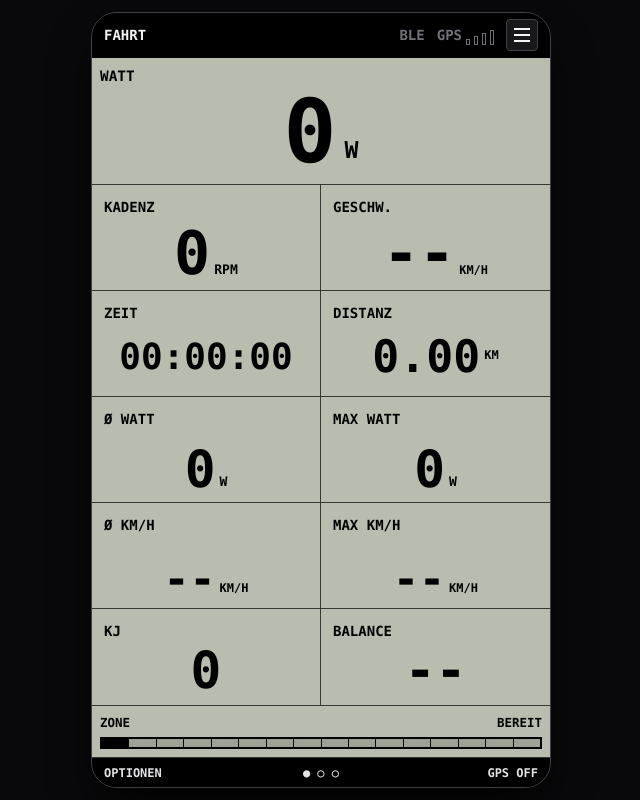
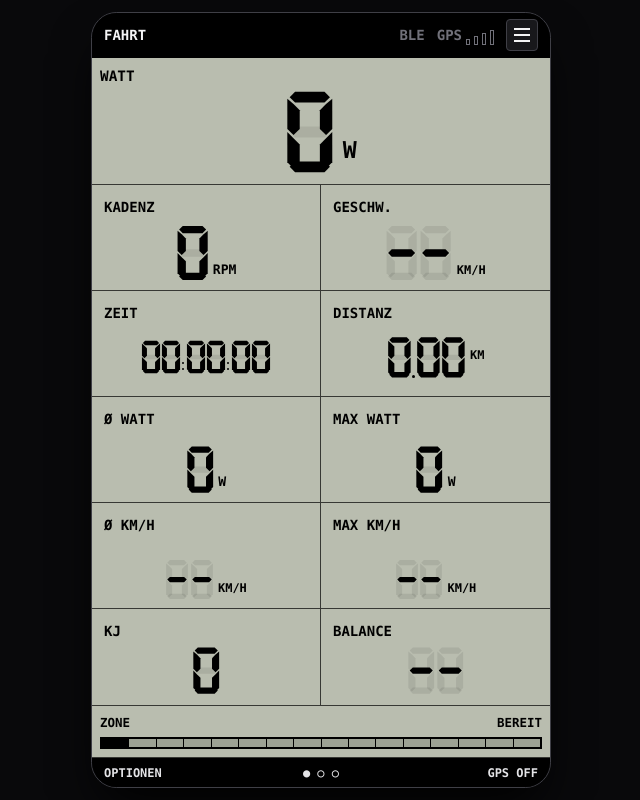
Before and after one commit to staubi82/xpedo, a React (Vite) app: page / in a window 1280 px wide. Shown: the whole page, without its empty margins (319-959 px from the left). Built offline with nearby package versions, Linux system fonts and the light colour scheme.

Commit message:
Add seven segment LCD digits

```diff
--- a/src/App.jsx
+++ b/src/App.jsx
@@ -151,6 +151,72 @@ function describeMeasurementFlags(flags) {
 function shortUuid(uuid) {
   const match = uuid.match(/^0000([0-9a-f]{4})-0000-1000-8000-00805f9b34fb$/i);
   return match ? `0x${match[1].toUpperCase()}` : uuid;
+}
+
+const sevenSegments = {
+  '0': ['a', 'b', 'c', 'd', 'e', 'f'],
+  '1': ['b', 'c'],
+  '2': ['a', 'b', 'g', 'e', 'd'],
+  '3': ['a', 'b', 'g', 'c', 'd'],
+  '4': ['f', 'g', 'b', 'c'],
+  '5': ['a', 'f', 'g', 'c', 'd'],
+  '6': ['a', 'f', 'g', 'e', 'c', 'd'],
+  '7': ['a', 'b', 'c'],
+  '8': ['a', 'b', 'c', 'd', 'e', 'f', 'g'],
+  '9': ['a', 'b', 'c', 'd', 'f', 'g'],
+  '-': ['g'],
+};
+
+function SevenDigit({ value, className = '' }) {
+  const active = new Set(sevenSegments[value] || []);
+  const segmentClass = (name) => (active.has(name) ? 'opacity-100' : 'opacity-[0.08]');
+
+  return (
+    <svg viewBox="0 0 64 112" className={`inline-block fill-current ${className}`} aria-hidden="true">
+      <polygon className={segmentClass('a')} points="13,4 51,4 58,11 51,18 13,18 6,11" />
+      <polygon className={segmentClass('b')} points="53,20 61,13 61,52 53,60 45,52 45,28" />
+      <polygon className={segmentClass('c')} points="53,64 61,56 61,95 53,103 45,95 45,72" />
+      <polygon className={segmentClass('d')} points="13,94 51,94 58,101 51,108 13,108 6,101" />
+      <polygon className={segmentClass('e')} points="11,64 19,72 19,95 11,103 3,95 3,56" />
+      <polygon className={segmentClass('f')} points="11,20 19,28 19,52 11,60 3,52 3,13" />
+      <polygon className={segmentClass('g')} points="13,49 51,49 58,56 51,63 13,63 6,56" />
+    </svg>
+  );
+}
+
+function SevenText({ value, className = '', digitClassName = '' }) {
+  return (
+    <span className={`inline-flex items-end justify-center gap-[0.05em] text-black ${className}`} aria-label={String(value)}>
+      {String(value)
+        .split('')
+        .map((char, index) => {
+          if (char === '.') {
+            return (
+              <span key={`${char}-${index}`} className="mb-[0.08em] block h-[0.16em] w-[0.16em] rounded-full bg-current" />
+            );
+          }
+          if (char === ':') {
+            return (
+              <span key={`${char}-${index}`} className="mb-[0.28em] flex h-[0.55em] w-[0.16em] flex-col justify-between">
+                <span className="h-[0.13em] w-[0.13em] rounded-full bg-current" />
+                <span className="h-[0.13em] w-[0.13em] rounded-full bg-current" />
+              </span>
+            );
+          }
+          if (char === '/') {
+            return (
+              <span key={`${char}-${index}`} className="px-[0.06em] font-mono text-[0.75em] font-black leading-none">
+                /
+              </span>
+            );
+          }
+          if (char === ' ') {
+            return <span key={`${char}-${index}`} className="w-[0.35em]" />;
+          }
+          return <SevenDigit key={`${char}-${index}`} value={char} className={digitClassName} />;
+        })}
+    </span>
+  );
 }
 
 export default function App() {
@@ -693,6 +759,14 @@ export default function App() {
                   <span className={`h-3 w-3 border border-black ${lcdDarkMode ? 'bg-[#c2c6b8]' : 'bg-black'}`} />
                 </span>
               </button>
+              <button
+                type="button"
+                onClick={() => window.location.reload()}
+                className="flex w-full justify-between border-b border-black/40 px-2 py-3 text-left text-sm font-black"
+              >
+                <span>AKTUALISIEREN</span>
+                <span>R</span>
+              </button>
               <div className="px-2 py-3 text-xs font-bold leading-5">
                 <p>{connected ? deviceName || 'VERBUNDEN' : 'NICHT VERBUNDEN'}</p>
                 <p>{calibrationMessage}</p>
@@ -707,7 +781,7 @@ export default function App() {
             <div className="col-span-2 border-b border-black/70 p-1.5 sm:p-2">
               <div className="font-mono text-[clamp(0.68rem,2.8vw,0.9rem)] font-black">WATT</div>
               <div className="flex items-end justify-center gap-2 font-mono tracking-normal">
-                <span className="text-[clamp(3.2rem,16vw,5.5rem)] font-black leading-none">{Math.max(0, metrics.watts)}</span>
+                <SevenText value={Math.max(0, metrics.watts)} digitClassName="h-[clamp(3.2rem,16vw,5.5rem)] w-[clamp(1.85rem,9vw,3.1rem)]" />
                 <span className="pb-[0.32em] text-[clamp(0.9rem,3.8vw,1.45rem)] font-black">W</span>
               </div>
             </div>
@@ -715,26 +789,28 @@ export default function App() {
             <div className="border-r border-black/70 p-2 sm:p-3">
               <div className="font-mono text-[clamp(0.65rem,2.6vw,0.875rem)] font-black">KADENZ</div>
               <div className="flex h-[calc(100%-1rem)] items-end justify-center gap-1 font-mono">
-                <span className="text-[clamp(2.3rem,13vw,3.75rem)] font-black leading-none">{metrics.cadence}</span>
+                <SevenText value={metrics.cadence} digitClassName="h-[clamp(2.3rem,13vw,3.75rem)] w-[clamp(1.28rem,7vw,2.08rem)]" />
                 <span className="pb-1 text-[clamp(0.58rem,2.3vw,0.82rem)] font-black">RPM</span>
               </div>
             </div>
             <div className="p-2 sm:p-3">
               <div className="font-mono text-[clamp(0.65rem,2.6vw,0.875rem)] font-black">GESCHW.</div>
               <div className="flex h-[calc(100%-1rem)] items-end justify-center gap-1 font-mono">
-                <span className="text-[clamp(2.3rem,13vw,3.75rem)] font-black leading-none">{metrics.speedKmh === null ? '--' : metrics.speedKmh.toFixed(1)}</span>
+                <SevenText value={metrics.speedKmh === null ? '--' : metrics.speedKmh.toFixed(1)} digitClassName="h-[clamp(2.3rem,13vw,3.75rem)] w-[clamp(1.28rem,7vw,2.08rem)]" />
                 <span className="pb-1 text-[clamp(0.55rem,2.1vw,0.75rem)] font-black">KM/H</span>
               </div>
             </div>
 
             <div className="border-t border-r border-black/70 p-2 sm:p-3">
               <div className="font-mono text-[clamp(0.65rem,2.6vw,0.875rem)] font-black">ZEIT</div>
-              <div className="flex h-[calc(100%-1rem)] items-center justify-center font-mono text-[clamp(1.55rem,7vw,2.25rem)] font-black leading-none">{formatDuration(metrics.movingSeconds)}</div>
+              <div className="flex h-[calc(100%-1rem)] items-center justify-center">
+                <SevenText value={formatDuration(metrics.movingSeconds)} digitClassName="h-[clamp(1.55rem,7vw,2.25rem)] w-[clamp(0.86rem,3.9vw,1.25rem)]" />
+              </div>
             </div>
             <div className="border-t border-black/70 p-2 sm:p-3">
               <div className="font-mono text-[clamp(0.65rem,2.6vw,0.875rem)] font-black">DISTANZ</div>
               <div className="flex h-[calc(100%-1rem)] items-center justify-center gap-1 font-mono">
-                <span className="text-[clamp(1.9rem,9vw,2.8rem)] font-black leading-none">{metrics.distanceKm.toFixed(2)}</span>
+                <SevenText value={metrics.distanceKm.toFixed(2)} digitClassName="h-[clamp(1.9rem,9vw,2.8rem)] w-[clamp(1.05rem,5vw,1.55rem)]" />
                 <span className="pb-1 text-[clamp(0.55rem,2.1vw,0.75rem)] font-black">KM</span>
               </div>
             </div>
@@ -742,14 +818,14 @@ export default function App() {
             <div className="border-t border-r border-black/70 p-2 sm:p-3">
               <div className="font-mono text-[clamp(0.65rem,2.6vw,0.875rem)] font-black">Ø WATT</div>
               <div className="flex h-[calc(100%-1rem)] items-end justify-center gap-1 font-mono">
-                <span className="text-[clamp(2rem,10vw,3.2rem)] font-black leading-none">{metrics.avgWatts}</span>
+                <SevenText value={metrics.avgWatts} digitClassName="h-[clamp(2rem,10vw,3.2rem)] w-[clamp(1.1rem,5.5vw,1.78rem)]" />
                 <span className="pb-1 text-[clamp(0.58rem,2.3vw,0.82rem)] font-black">W</span>
               </div>
             </div>
             <div className="border-t border-black/70 p-2 sm:p-3">
               <div className="font-mono text-[clamp(0.65rem,2.6vw,0.875rem)] font-black">MAX WATT</div>
               <div className="flex h-[calc(100%-1rem)] items-end justify-center gap-1 font-mono">
-                <span className="text-[clamp(2rem,10vw,3.2rem)] font-black leading-none">{metrics.maxWatts}</span>
+                <SevenText value={metrics.maxWatts} digitClassName="h-[clamp(2rem,10vw,3.2rem)] w-[clamp(1.1rem,5.5vw,1.78rem)]" />
                 <span className="pb-1 text-[clamp(0.58rem,2.3vw,0.82rem)] font-black">W</span>
               </div>
             </div>
@@ -757,32 +833,37 @@ export default function App() {
             <div className="border-t border-r border-black/70 p-2 sm:p-3">
               <div className="font-mono text-[clamp(0.65rem,2.6vw,0.875rem)] font-black">Ø KM/H</div>
               <div className="flex h-[calc(100%-1rem)] items-end justify-center gap-1 font-mono">
-                <span className="text-[clamp(1.8rem,8.5vw,2.7rem)] font-black leading-none">
-                  {metrics.movingSeconds > 0 ? (metrics.distanceKm / (metrics.movingSeconds / 3600)).toFixed(1) : '--'}
-                </span>
+                <SevenText value={metrics.movingSeconds > 0 ? (metrics.distanceKm / (metrics.movingSeconds / 3600)).toFixed(1) : '--'} digitClassName="h-[clamp(1.8rem,8.5vw,2.7rem)] w-[clamp(1rem,4.8vw,1.5rem)]" />
                 <span className="pb-1 text-[clamp(0.55rem,2.1vw,0.75rem)] font-black">KM/H</span>
               </div>
             </div>
             <div className="border-t border-black/70 p-2 sm:p-3">
               <div className="font-mono text-[clamp(0.65rem,2.6vw,0.875rem)] font-black">MAX KM/H</div>
               <div className="flex h-[calc(100%-1rem)] items-end justify-center gap-1 font-mono">
-                <span className="text-[clamp(1.8rem,8.5vw,2.7rem)] font-black leading-none">{metrics.maxSpeedKmh ? metrics.maxSpeedKmh.toFixed(1) : '--'}</span>
+                <SevenText value={metrics.maxSpeedKmh ? metrics.maxSpeedKmh.toFixed(1) : '--'} digitClassName="h-[clamp(1.8rem,8.5vw,2.7rem)] w-[clamp(1rem,4.8vw,1.5rem)]" />
                 <span className="pb-1 text-[clamp(0.55rem,2.1vw,0.75rem)] font-black">KM/H</span>
               </div>
             </div>
 
             <div className="border-t border-r border-black/70 p-2 sm:p-3">
               <div className="font-mono text-[clamp(0.65rem,2.6vw,0.875rem)] font-black">KJ</div>
-              <div className="flex h-[calc(100%-1rem)] items-center justify-center font-mono text-[clamp(2rem,10vw,3.2rem)] font-black leading-none">{Math.round(metrics.energyKj)}</div>
+              <div className="flex h-[calc(100%-1rem)] items-center justify-center">
+                <SevenText value={Math.round(metrics.energyKj)} digitClassName="h-[clamp(2rem,10vw,3.2rem)] w-[clamp(1.1rem,5.5vw,1.78rem)]" />
+              </div>
             </div>
             <div className="border-t border-black/70 p-2 sm:p-3">
               <div className="font-mono text-[clamp(0.65rem,2.6vw,0.875rem)] font-black">BALANCE</div>
-              <div className="flex h-[calc(100%-1rem)] items-center justify-center font-mono text-[clamp(2rem,10vw,3.2rem)] font-black leading-none">
-                {metrics.balance === null
-                  ? '--'
-                  : metrics.balanceReference === 'right'
-                    ? `${Math.round(100 - metrics.balance)}/${Math.round(metrics.balance)}`
-                    : `${Math.round(metrics.balance)}/${Math.round(100 - metrics.balance)}`}
+              <div className="flex h-[calc(100%-1rem)] items-center justify-center">
+                <SevenText
+                  value={
+                    metrics.balance === null
+                      ? '--'
+                      : metrics.balanceReference === 'right'
+                        ? `${Math.round(100 - metrics.balance)}/${Math.round(metrics.balance)}`
+                        : `${Math.round(metrics.balance)}/${Math.round(100 - metrics.balance)}`
+                  }
+                  digitClassName="h-[clamp(2rem,10vw,3.2rem)] w-[clamp(1.1rem,5.5vw,1.78rem)]"
+                />
               </div>
             </div>
 
```
